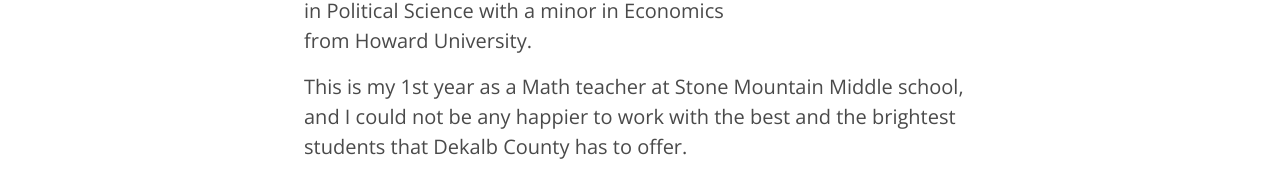
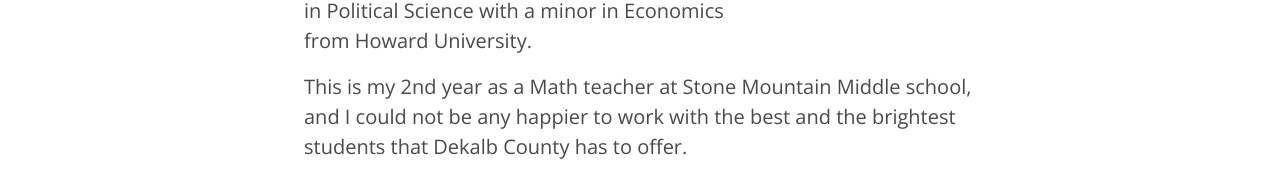
Before and after one commit to vticonsulting/india-web, a Nuxt app: page / in a window 1280 px wide. Shown: the part 761-945 px from the top of the page. Built offline with nearby package versions, Linux system fonts and the light colour scheme; a web font is replaced by a local one; what @tailwindcss/custom-forms, tailwindcss-aspect-ratio, tailwindcss-elevation would draw is missing.

Commit message:
changed to 2nd

```diff
--- a/pages/index.vue
+++ b/pages/index.vue
@@ -16,7 +16,7 @@
 
         <p class="mb-4 pr-56">Currently, I'm a student at Georgia State University and I am a candiate for a Masters of Arts in Teaching Middle Grades. I also have a BA in Political Science with a minor in Economics from Howard University.</p>
 
-        <p>This is my 1st year as a Math teacher at Stone Mountain Middle school, and I could not be any happier to work with the best and the brightest students that Dekalb County has to offer.</p>
+        <p>This is my 2nd year as a Math teacher at Stone Mountain Middle school, and I could not be any happier to work with the best and the brightest students that Dekalb County has to offer.</p>
       </div>
 
       <h2 class="text-2xl mb-4">Teaching Philosophy</h2>
```
